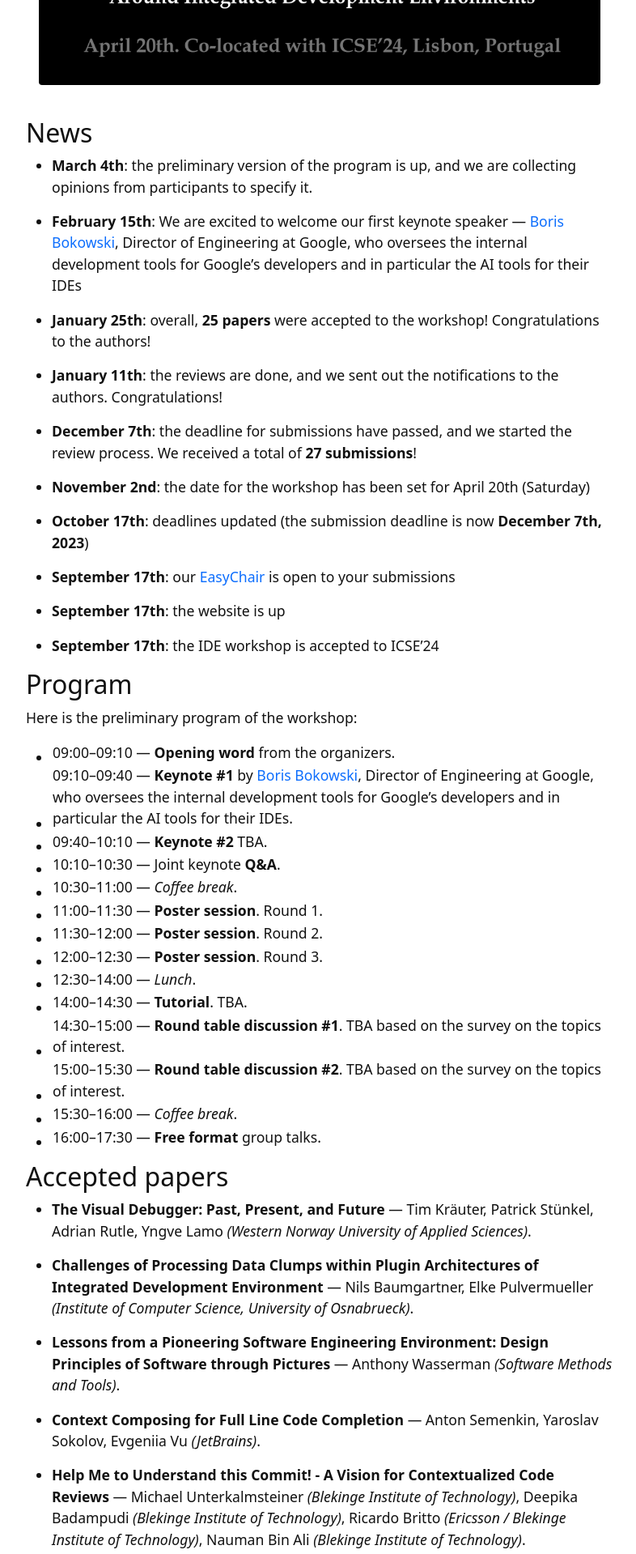
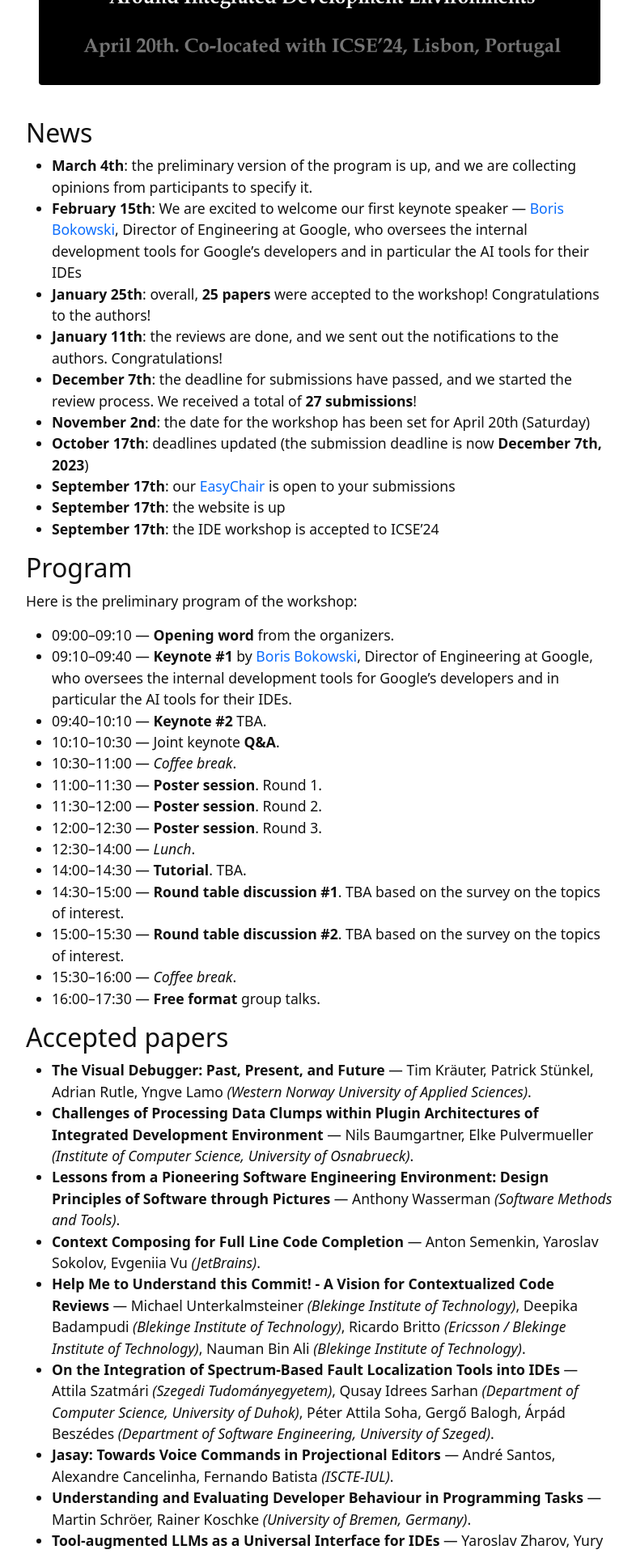
Before and after one commit to ide-workshop/ide-workshop.github.io, a Jekyll site: the page built from index.md, in a window 1280 px wide. Shown: the part 363-2282 px from the top of the page at 81% size, without its empty margins (245-1031 px from the left). Built offline with Jekyll 4.4.1, drawn with Linux system fonts in a browser that asks for light colours.

Commit message:
Various visual fixes

```diff
--- a/index.md
+++ b/index.md
@@ -8,96 +8,63 @@ layout: page
 ## News
 
 * **March 4th**: the preliminary version of the program is up, and we are collecting opinions from participants to specify it.
-
 * **February 15th**: We are excited to welcome our first keynote speaker — [Boris Bokowski](https://www.linkedin.com/in/borisbokowski/),
   Director of Engineering at Google, who oversees the internal development tools for Google's developers and in particular the AI tools for their
   IDEs
-
 * **January 25th**: overall, **25 papers** were accepted to the workshop! Congratulations to the authors!
-
 * **January 11th**: the reviews are done, and we sent out the notifications to the authors. Congratulations!
-
 * **December 7th**: the deadline for submissions have passed, and we started the review process. We received a total of **27 submissions**!
-
 * **November 2nd**: the date for the workshop has been set for April 20th (Saturday)
-
 * **October 17th**: deadlines updated (the submission deadline is now **December 7th, 2023**)
-
 * **September 17th**: our [EasyChair](https://easychair.org/conferences/?conf=ide24) is open to your submissions
-
 * **September 17th**: the website is up
-
 * **September 17th**: the IDE workshop is accepted to ICSE'24
 
 ## Program
 
 Here is the preliminary program of the workshop:
 
-* 09:00–09:10 — **Opening word** from the organizers.                                                                                                                                                                                                 |
-* 09:10–09:40 — **Keynote #1** by [Boris Bokowski](https://www.linkedin.com/in/borisbokowski/), Director of Engineering at Google, who oversees the internal development tools for Google's developers and in particular the AI tools for their IDEs. |
-* 09:40–10:10 — **Keynote #2** TBA.                                                                                                                                                                                                                   |
-* 10:10–10:30 — Joint keynote **Q&A**.                                                                                                                                                                                                                |
-* 10:30–11:00 — _Coffee break_.                                                                                                                                                                                                                       |
-* 11:00–11:30 — **Poster session**. Round 1.                                                                                                                                                                                                          |
-* 11:30–12:00 — **Poster session**. Round 2.                                                                                                                                                                                                          |
-* 12:00–12:30 — **Poster session**. Round 3.                                                                                                                                                                                                          |
-* 12:30–14:00 — _Lunch_.                                                                                                                                                                                                                              |
-* 14:00–14:30 — **Tutorial**. TBA.                                                                                                                                                                                                                    |
-* 14:30–15:00 — **Round table discussion #1**. TBA based on the survey on the topics of interest.                                                                                                                                                     |
-* 15:00–15:30 — **Round table discussion #2**. TBA based on the survey on the topics of interest.                                                                                                                                                     |
-* 15:30–16:00 — _Coffee break_.                                                                                                                                                                                                                       |
-* 16:00–17:30 — **Free format** group talks.                                                                                                                                                                                                          |
+* 09:00–09:10 — **Opening word** from the organizers.
+* 09:10–09:40 — **Keynote #1** by [Boris Bokowski](https://www.linkedin.com/in/borisbokowski/), Director of Engineering at Google, who oversees the internal development tools for Google's developers and in particular the AI tools for their IDEs.
+* 09:40–10:10 — **Keynote #2** TBA.
+* 10:10–10:30 — Joint keynote **Q&A**.
+* 10:30–11:00 — _Coffee break_.
+* 11:00–11:30 — **Poster session**. Round 1.
+* 11:30–12:00 — **Poster session**. Round 2.
+* 12:00–12:30 — **Poster session**. Round 3.
+* 12:30–14:00 — _Lunch_.
+* 14:00–14:30 — **Tutorial**. TBA.
+* 14:30–15:00 — **Round table discussion #1**. TBA based on the survey on the topics of interest.
+* 15:00–15:30 — **Round table discussion #2**. TBA based on the survey on the topics of interest.
+* 15:30–16:00 — _Coffee break_.
+* 16:00–17:30 — **Free format** group talks.
 
 ## Accepted papers
 
 * **The Visual Debugger: Past, Present, and Future** --- Tim Kräuter, Patrick Stünkel, Adrian Rutle, Yngve Lamo _(Western Norway University of Applied Sciences)_.
-
 * **Challenges of Processing Data Clumps within Plugin Architectures of Integrated Development Environment** --- Nils Baumgartner, Elke Pulvermueller _(Institute of Computer Science, University of Osnabrueck)_.
-
 * **Lessons from a Pioneering Software Engineering Environment: Design Principles of Software through Pictures** --- Anthony Wasserman _(Software Methods and Tools)_.
-
 * **Context Composing for Full Line Code Completion** --- Anton Semenkin, Yaroslav Sokolov, Evgeniia Vu _(JetBrains)_.
-
 * **Help Me to Understand this Commit! - A Vision for Contextualized Code Reviews** --- Michael Unterkalmsteiner _(Blekinge Institute of Technology)_, Deepika Badampudi _(Blekinge Institute of Technology)_, Ricardo Britto _(Ericsson / Blekinge Institute of Technology)_, Nauman Bin Ali _(Blekinge Institute of Technology)_.
-
 * **On the Integration of Spectrum-Based Fault Localization Tools into IDEs** --- Attila Szatmári _(Szegedi Tudományegyetem)_, Qusay Idrees Sarhan _(Department of Computer Science, University of Duhok)_, Péter Attila Soha, Gergő Balogh, Árpád Beszédes _(Department of Software Engineering, University of Szeged)_.
-
 * **Jasay: Towards Voice Commands in Projectional Editors** --- André Santos, Alexandre Cancelinha, Fernando Batista _(ISCTE-IUL)_.
-
 * **Understanding and Evaluating Developer Behaviour in Programming Tasks** --- Martin Schröer, Rainer Koschke _(University of Bremen, Germany)_.
-
 * **Tool-augmented LLMs as a Universal Interface for IDEs** --- Yaroslav Zharov, Yury Khudyakov, Evgeniia Fedotova, Evgeny Grigorenko, Egor Bogomolov _(JetBrains Research)_.
-
 * **A New Generation of Intelligent Development Environment** --- Mark Marron _(University of Kentucky)_.
-
 * **"Don't Step on My Toes": Resolving Editing Conflicts in Real-Time Collaboration in Computational Notebooks** --- April Wang _(ETH Zürich)_, Zihan Wu, Christopher Brooks, Steve Oney _(University of Michigan)_.
-
 * **Bridging Education and Development: IDEs as Interactive Learning Platforms** --- Anastasiia Birillo, Mariia Tigina, Zarina Kurbatova, Anna Potriasaeva, Ilya Vlasov _(JetBrains Research)_, Valerii Ovchinnikov _(Constructor University)_, Igor Gerasimov _(JetBrains)_.
-
 * **JetTrain: IDE-Native Machine Learning Experiments** --- Artem Trofimov, Mikhail Kostyukov, Sergei Ugdyzhekov, Natalia Ponomareva, Igor Naumov, Maksim Melekhovets _(JetBrains)_.
-
 * **Embedding-based search in JetBrains IDEs** --- Evgeny Abramov, Nikolai Palchikov _(JetBrains)_.
-
 * **IDEs in the age of LLMs and XR** --- Jesus M. Gonzalez-Barahona _(Universidad Rey Juan Carlos)_.
-
 * **HyLiMo: A Hybrid Live-Synchronized Modular Diagramming Editor as IDE Extension for Technical and Scientific Publications** --- Niklas Krieger, Sandro Speth _(Institute of Software Engineering, University of Stuttgart)_, Steffen Becker _(University of Stuttgart)_.
-
 * **Gamified GUI testing with Selenium in the IntelliJ IDE: A Prototype Plugin** --- Giacomo Garaccione, Tommaso Fulcini, Paolo Stefanut Bodnarescul, Riccardo Coppola, Luca Ardito _(Politecnico di Torino)_.
-
 * **Trigram-Based Persistent IDE indices with Quick Startup** --- Zakhar Iakovlev, Nikita Golikov, Alexey Chulkov _(ITMO University)_, Vyacheslav Lukianov, Nikita Zinoviev, Dmitry Ivanov _(Huawei RRI)_, Vitaly Aksenov _(City, University of London)_.
-
 * **I3DE: An IDE for Inspecting Inconsistencies in PL/SQL Code** --- Jiangshan Liu, Shuang Liu, Junjie Chen _(College of Intelligence and Computing, Tianjin University)_.
-
 * **An IDE Plugin for Gamified Continuous Integration** --- Philipp Straubinger, Gordon Fraser _(University of Passau)_.
-
 * **In-IDE Human-AI Experience in the Era of Large Language Models; A Literature Review** --- Agnia Sergeyuk, Sergey Titov _(JetBrains Research)_, Maliheh Izadi _(Delft University of Technology)_.
-
 * **Detecting Security-Relevant Methods using Multi-label Machine Learning** --- Oshando Johnson _(Fraunhofer IEM)_, Goran Piskachev _(Amazon Web Services)_, Ranjith Krishnamurthy _(Fraunhofer IEM)_, Eric Bodden _(Paderborn University and Fraunhofer IEM)_.
-
 * **Hidden Gems in the Rough: Computational Notebooks as an Uncharted Oasis for IDEs** --- Sergey Titov, Konstantin Grotov _(JetBrains Research)_, Ashwin Prasad S. Venkatesh _(Paderborn University)_.
-
 * **IntelliGame in Action: An Experience Report on Gamifying JavaScript Unit Tests** --- Philipp Straubinger _(University of Passau)_, Tommaso Fulcini _(Politecnico di Torino)_, Gordon Fraser _(University of Passau)_, Marco Torchiano _(Politecnico di Torino)_.
-
 * **Envisioning the Next-Generation AI Coding Assistants: Insights & Proposals** --- Khanh Nghiem, Anh Minh Nguyen _(FPT Software AI Center)_, Nghi Bui _(Fulbright Univerisity)_.
 
 ## Call for submissions
```
